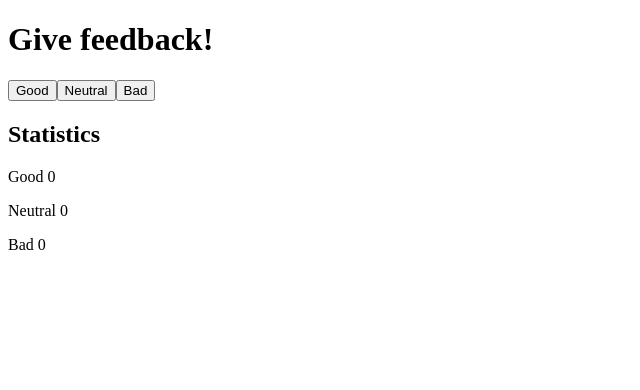
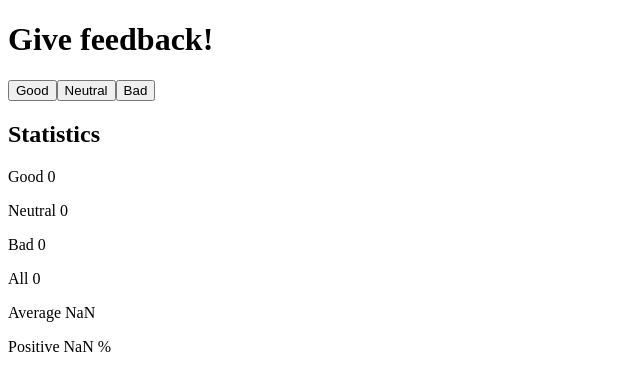
Before and after one commit to VilleJuhan1/FullStack-websovelluskehitys2023, a React (Vite) app in the folder osa1/2_unicafe/: page / in a window 1280 px wide. Shown: the top 390 px of the page, without its empty margins (0-640 px from the left). Built offline with nearby package versions, Linux system fonts and the light colour scheme.

Commit message:
unicafe2 works

```diff
--- a/osa1/2_unicafe/src/App.jsx
+++ b/osa1/2_unicafe/src/App.jsx
@@ -5,6 +5,20 @@ const Button = (props) => {
     <button onClick={props.handleClick}>
       {props.text}
     </button>
+  )
+}
+
+const TheyDidTheMath = (props) => {
+  console.log(props);
+  const sum = props.luvut.reduce((accumulator, currentValue) => accumulator + currentValue, 0)
+  const avg = ((props.luvut[0] * 1 + props.luvut[2] * (-1)) / sum)
+  const pos = props.luvut[0] / sum * 100
+  return (
+    <div>
+      <p>All {sum}</p>
+      <p>Average {avg}</p>
+      <p>Positive {pos} %</p>
+    </div>
   )
 }
 
@@ -25,7 +39,7 @@ const App = () => {
   }
 
   const increaseBad = () => {
-    console.log('adding a neutral comment, now', (bad + 1))
+    console.log('adding a bad comment, now', (bad + 1))
     setBad(bad + 1)
   }
 
@@ -39,6 +53,7 @@ const App = () => {
       <p>Good {good}</p>
       <p>Neutral {neutral}</p>
       <p>Bad {bad}</p>
+      <TheyDidTheMath luvut = {[good, neutral, bad]}/>
     </div>
   )
 }
```
